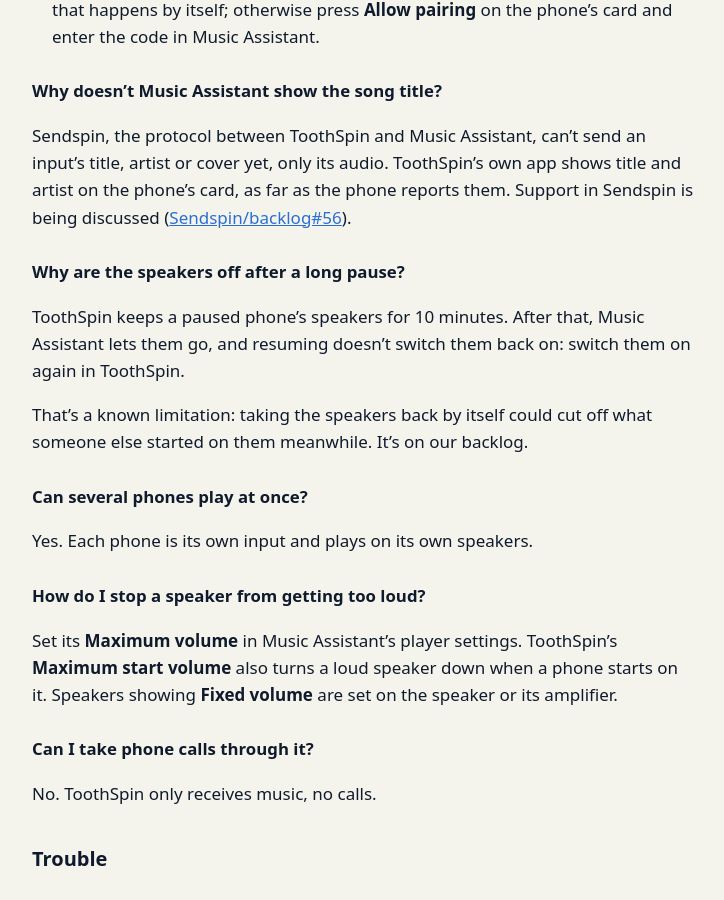
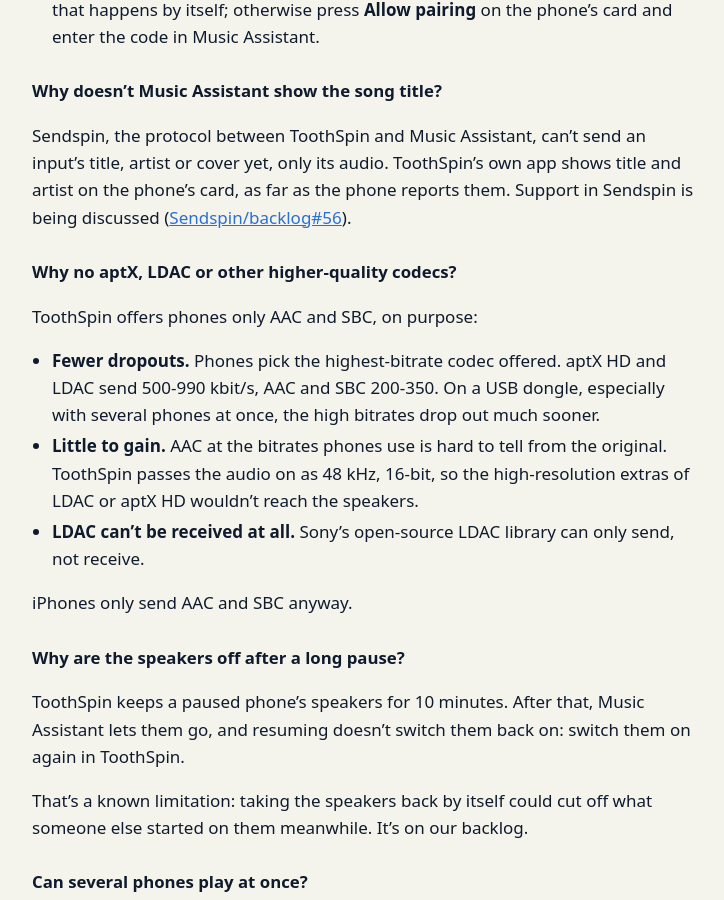
Before and after one commit to eknoes/toothspin, a Jekyll site: the page built from docs/faq.md, in a window 1280 px wide and 900 px high, scrolled down 2189 px. Shown: the whole window, without its empty margins (276-1000 px from the left). Built offline with Jekyll 4.4.1, drawn with Linux system fonts in a browser that asks for light colours.

Commit message:
docs(faq): why only AAC and SBC, no aptX or LDAC
Co-Authored-By: Claude Opus 5.5 <noreply@anthropic.com>

```diff
--- a/docs/faq.md
+++ b/docs/faq.md
@@ -96,6 +96,22 @@ shows title and artist on the phone's card, as far as the phone reports
 them. Support in Sendspin is being discussed
 ([Sendspin/backlog#56](https://github.com/Sendspin/backlog/issues/56)).
 
+### Why no aptX, LDAC or other higher-quality codecs? {#codecs}
+
+ToothSpin offers phones only AAC and SBC, on purpose:
+
+- **Fewer dropouts.** Phones pick the highest-bitrate codec offered. aptX HD
+  and LDAC send 500-990 kbit/s, AAC and SBC 200-350. On a USB dongle,
+  especially with several phones at once, the high bitrates drop out much
+  sooner.
+- **Little to gain.** AAC at the bitrates phones use is hard to tell from the
+  original. ToothSpin passes the audio on as 48 kHz, 16-bit, so the
+  high-resolution extras of LDAC or aptX HD wouldn't reach the speakers.
+- **LDAC can't be received at all.** Sony's open-source LDAC library can only
+  send, not receive.
+
+iPhones only send AAC and SBC anyway.
+
 ### Why are the speakers off after a long pause? {#long-pause}
 
 ToothSpin keeps a paused phone's speakers for 10 minutes. After that, Music
```
